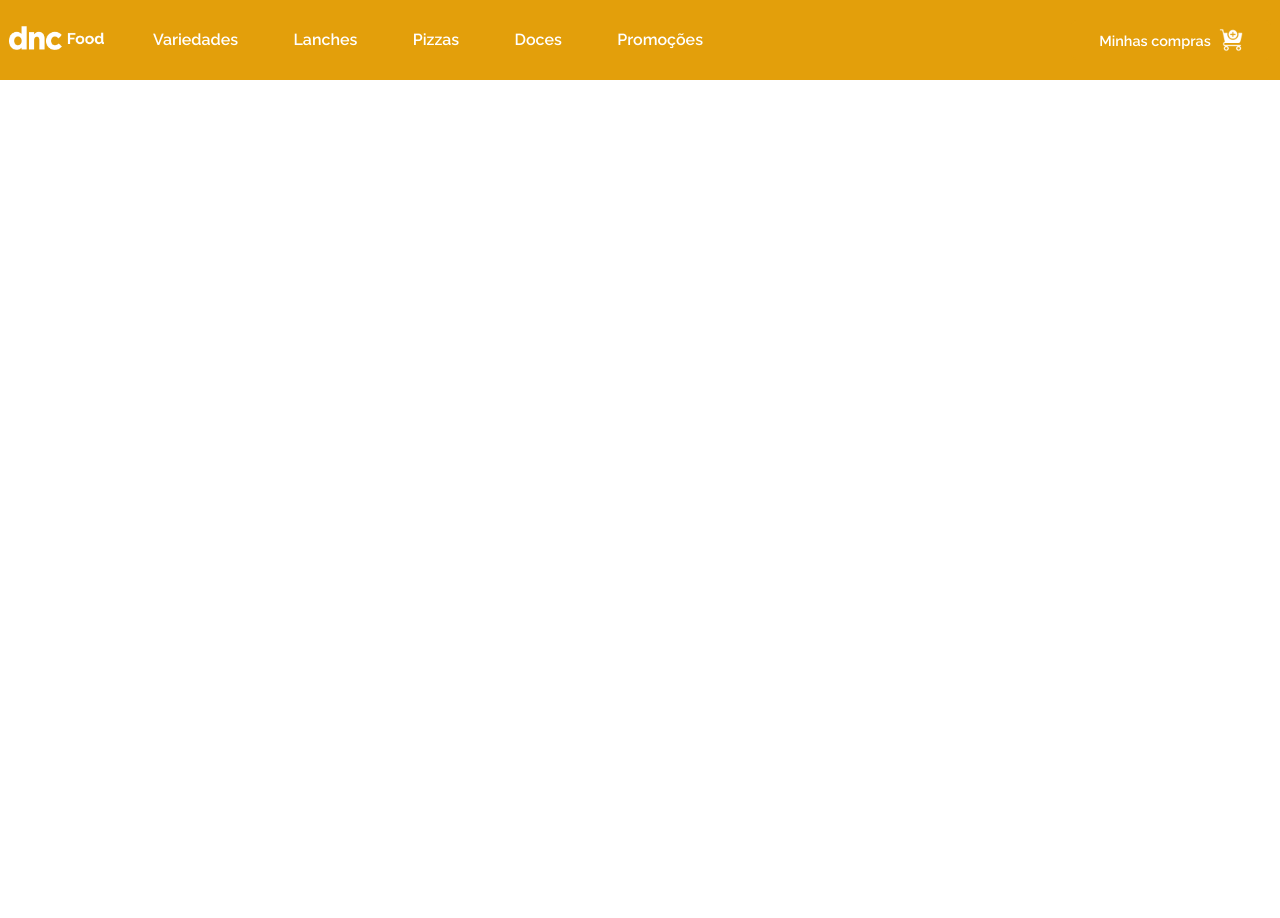
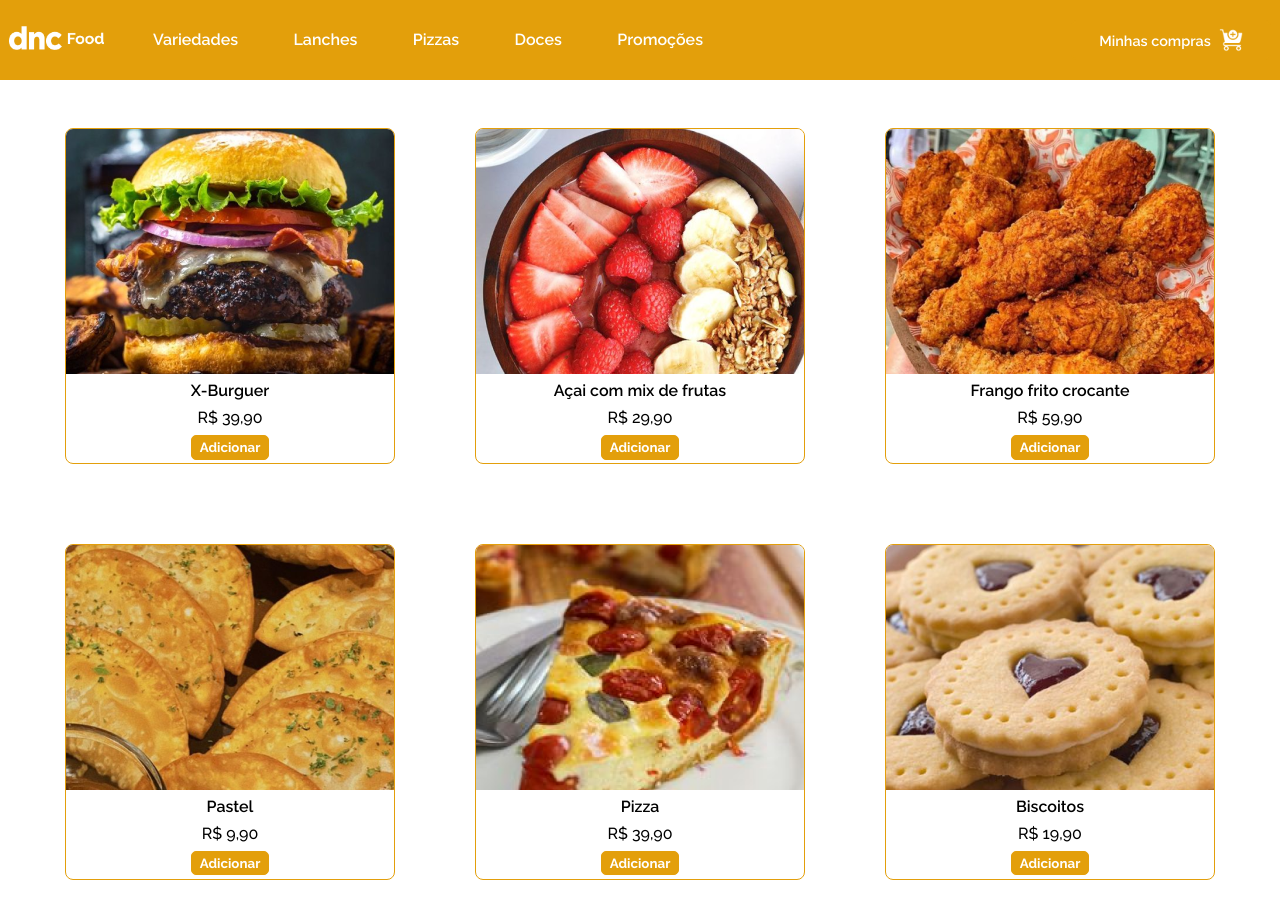
Before and after one commit to osmaclean/dncFoodReact, a React (Vite) app: page / in a window 1280 px wide. Shown: the top 918 px of the page. Before the commit the page ends 800 px from the top, so only its background shows below. Built offline with nearby package versions, Linux system fonts and the light colour scheme.

Commit message:
feat: add cards products

```diff
--- a/src/components/Card/index.jsx
+++ b/src/components/Card/index.jsx
@@ -1,6 +1,14 @@
-import { Link } from "react-router-dom";
 import "./index.scss";
 
-export default function Card() {
-  return <div>Card</div>;
+export default function Card({ data }) {
+  return (
+    <div className="Card">
+      <img src={data.imgPath} alt={data.title} />
+      <div className="Card__text">
+        <span>{data.title}</span>
+        <p>{data.price}</p>
+        <button>Adicionar</button>
+      </div>
+    </div>
+  );
 }
--- a/src/components/Card/index.scss
+++ b/src/components/Card/index.scss
@@ -0,0 +1,32 @@
+$primary-color: #e39f0b;
+
+.Card {
+  width: 330px;
+  height: 100%;
+  border-radius: 8px;
+  border: 1px solid $primary-color;
+  overflow: hidden;
+  font-family: 'Raleway', sans-serif;
+  &__text {
+    display: flex;
+    flex-direction: column;
+    align-items: center;
+    gap: .5rem;
+    padding: .2rem;
+    span {
+      font-weight: 600;
+    }
+    p {
+      font-weight: 500;
+    }
+    button {
+      border: 1px solid $primary-color;
+      border-radius: 5px;
+      cursor: pointer;
+      background-color: $primary-color;
+      color: white;
+      font-weight: 700;
+      padding: .2rem .5rem;
+    }
+  }
+}
--- a/src/pages/Home/index.jsx
+++ b/src/pages/Home/index.jsx
@@ -5,9 +5,16 @@ import "./index.scss";
 import { useState } from "react";
 
 export default function Home() {
+  const [products] = useState(PRODUCTS_MOCK);
+
   return (
-    <div>
+    <div className="Home">
       <Header />
+      <div className="Home__products">
+        {products.map((product) => (
+          <Card data={product} key={product.id}></Card>
+        ))}
+      </div>
     </div>
   );
 }
--- a/src/pages/Home/index.scss
+++ b/src/pages/Home/index.scss
@@ -0,0 +1,13 @@
+.Home {
+  display: flex;
+  flex-direction: column;
+  align-items: center;
+
+  &__products {
+    display: flex;
+    flex-wrap: wrap;
+    gap: 5rem;
+    padding: 3rem;
+    justify-content: center;
+  }
+}
```
